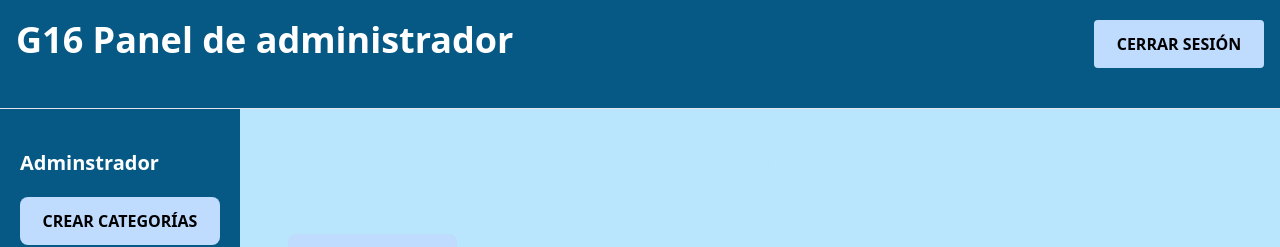
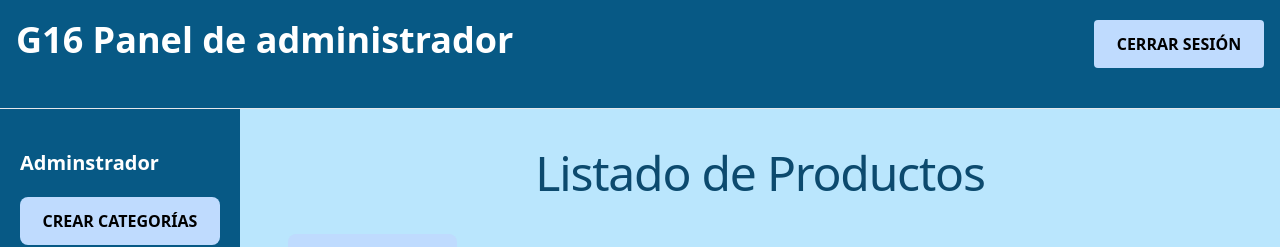
Before and after one commit to jonathanunab/comercio_electronico_front_G16, a React (Create React App) app: page /home-productos/1 in a window 1280 px wide. Shown: the top 247 px of the page. Built offline with nearby package versions, Linux system fonts and the light colour scheme; no server answers; sample sign-in values are in the browser's storage.

Commit message:
Nueva actualizacion estilos

```diff
--- a/src/componentes/productos/HomeProductos.js
+++ b/src/componentes/productos/HomeProductos.js
@@ -45,7 +45,7 @@ const HomeProductos = () => {
         <Sidebar />
         <main className="flex-1">
           <div className="mt-10 flex justify-center">
-            <h1 className=" bg-sky-200 text-black bg-clip-text font-display text-5xl tracking-tight text-transparent">
+            <h1 className=" bg-sky-900 text-black bg-clip-text font-display text-5xl tracking-tight text-transparent">
               Listado de Productos
             </h1>
           </div>
```
Also changed, not shown: 1 other file (tests, documents, lock files or other folders).
